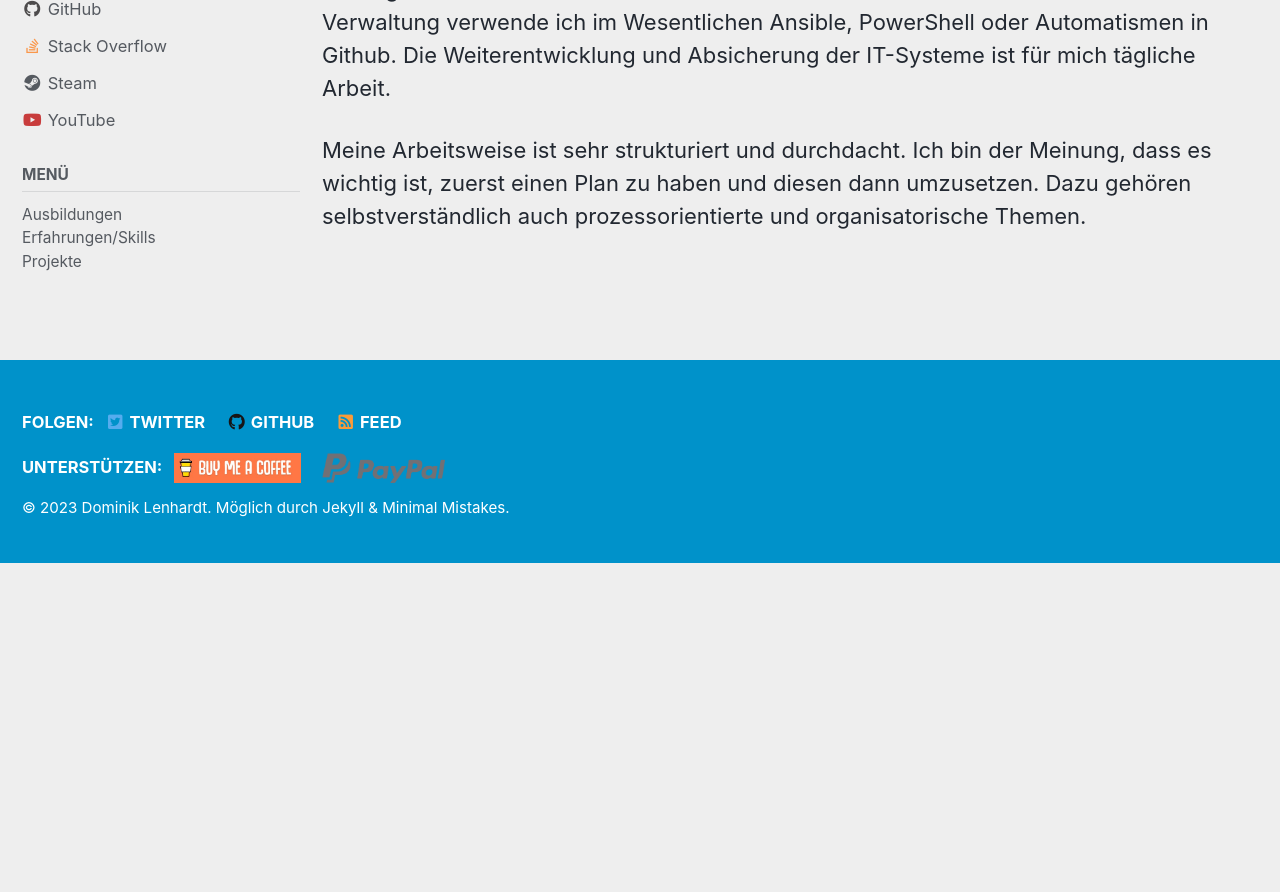
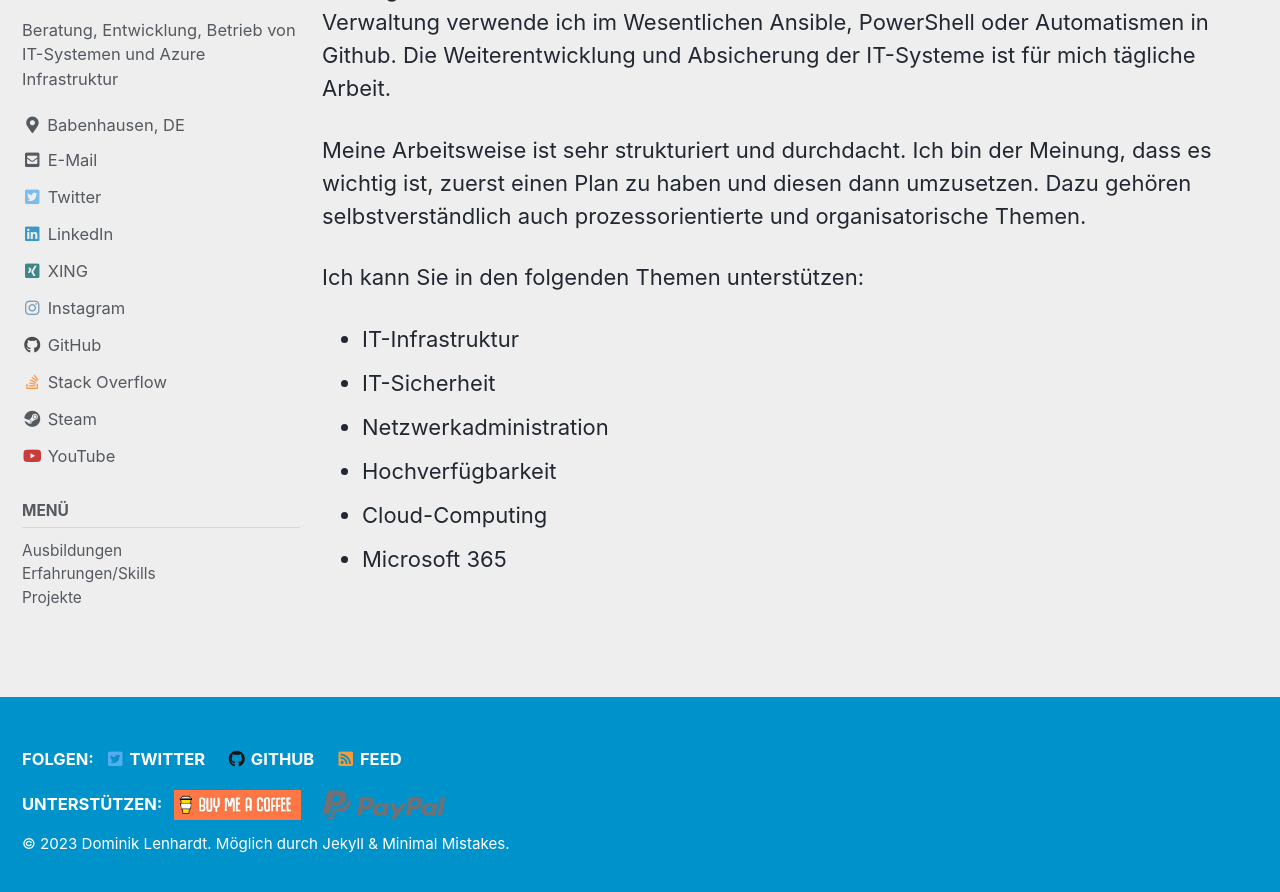
Before and after one commit to OnkelDom/onkeldom-old.github.io, a Jekyll site: the page built from _pages/about.md, in a window 1280 px wide and 900 px high, scrolled down 1270 px. Shown: the top 892 px of the window. Built offline with Jekyll 4.4.1, drawn with Linux system fonts in a browser that asks for light colours; cached includes are drawn as plain includes; before the commit the page ends 1833 px from its top, so only the background shows below that.

Commit message:
modify about

```diff
--- a/_pages/about.md
+++ b/_pages/about.md
@@ -18,3 +18,11 @@ Im Jahr 2021 ergab sich für mich die Gelegenheit, in die Administration der Mic
 Im Jahr 2023 wechselte ich das Unternehmen und begab mich nebenbei in die Selbstständigkeit, weil ich davon überzeugt bin, dass ich anderen Menschen mit meiner Arbeit helfen kann und will. Heute konzentriere ich mich auf übergreifende, dezentrale Lösungen in der Cloud und/oder On-Premises sowie auf die Administration in Azure. Zur Verwaltung verwende ich im Wesentlichen Ansible, PowerShell oder Automatismen in Github. Die Weiterentwicklung und Absicherung der IT-Systeme ist für mich tägliche Arbeit.
 
 Meine Arbeitsweise ist sehr strukturiert und durchdacht. Ich bin der Meinung, dass es wichtig ist, zuerst einen Plan zu haben und diesen dann umzusetzen. Dazu gehören selbstverständlich auch prozessorientierte und organisatorische Themen.
+
+Ich kann Sie in den folgenden Themen unterstützen:
+* IT-Infrastruktur
+* IT-Sicherheit
+* Netzwerkadministration
+* Hochverfügbarkeit
+* Cloud-Computing
+* Microsoft 365
```
